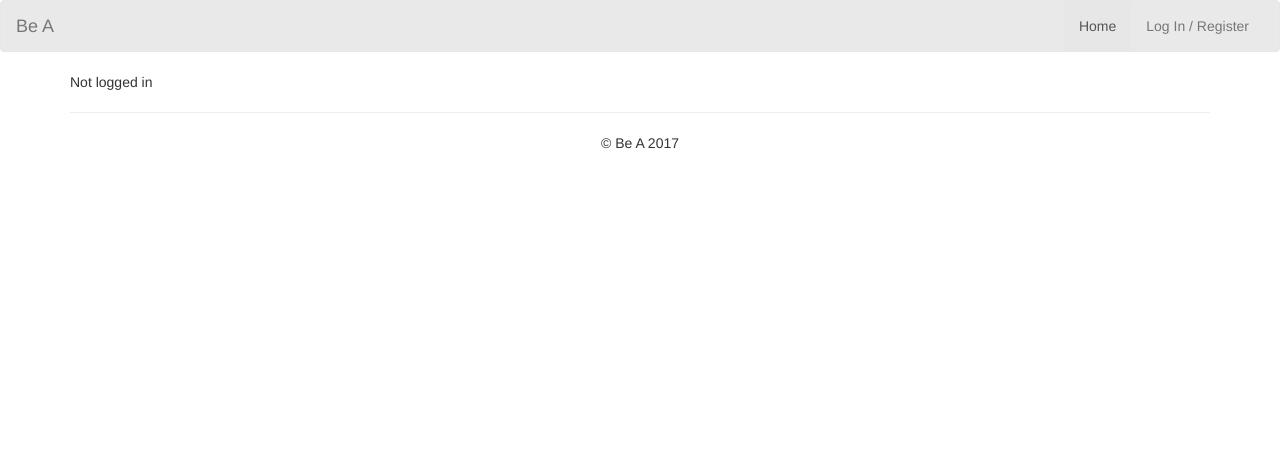
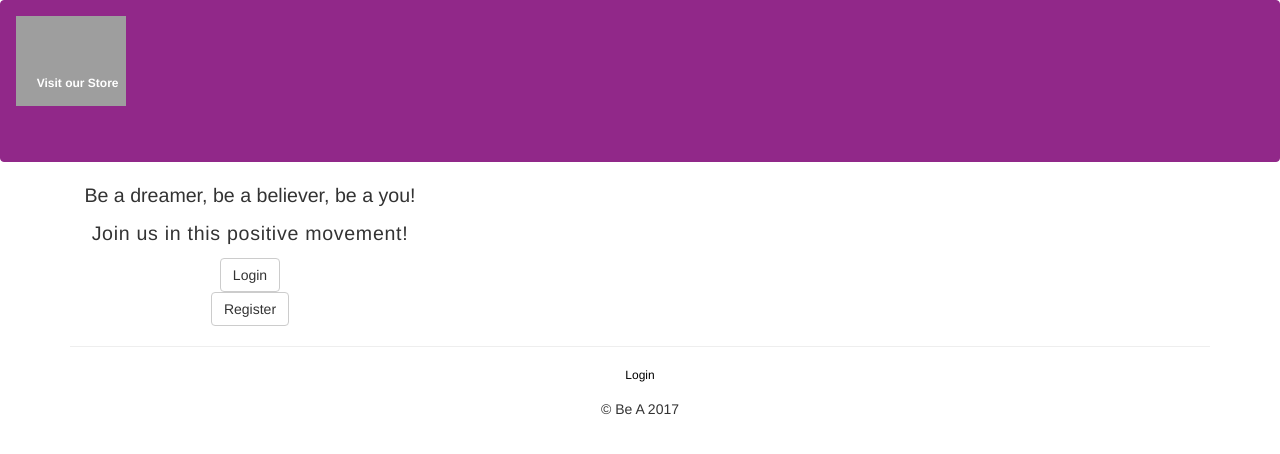
Before and after one commit to vivaelnino9/beamobile, a Django app: page / in a window 1280 px wide. Shown: the top 454 px of the page. Run offline with Django 3.2, Linux system fonts and the light colour scheme; some libraries are stand-ins or nearby versions; grey boxes are pictures that could not be loaded.

Commit message:
change nav and some ui

```diff
--- a/bea_app/static/css/project.css
+++ b/bea_app/static/css/project.css
@@ -1,5 +1,17 @@
+body {
+    overflow-x: hidden;
+    width: 100%;
+    position: relative
+}
 footer {
     text-align: center;
+}
+.footerRow {
+    margin-bottom: 5px;
+    font-size: 12px;
+}
+.footerLink {
+    color: black;
 }
 select {
     border: 1px solid #ccc;
@@ -15,10 +27,22 @@ input, select {
 /* Nav Bar*/
 
 .navbar {
-    background-color: #eae9e9;
+    background-color: #912889;
+    border-color: #912889;
+}
+.navbar-header, .navbar-nav {
+    min-height: 110px;
+}
+.navbar-nav {
+    padding: 10%;
 }
 .navbar-default .navbar-toggle:focus, .navbar-default .navbar-toggle:hover {
     background-color: transparent;
+}
+.nav-item.nav-link {
+    color: white;
+    font-size: 12px;
+    font-weight: bold;
 }
 
 /* endNavBar */
--- a/bea_app/templates/base.html
+++ b/bea_app/templates/base.html
@@ -20,9 +20,7 @@
     <div id="content" class="container">
     {% block content %}{% endblock %}
     <hr>
-    <footer>
-    <p>© Be A 2017</p>
-    </footer>
+    {% include "footer.html" %}
     </div>
     <!-- Include all compiled plugins (below), or include individual files as needed -->
     <script src="https://maxcdn.bootstrapcdn.com/bootstrap/3.3.7/js/bootstrap.min.js" integrity="sha384-Tc5IQib027qvyjSMfHjOMaLkfuWVxZxUPnCJA7l2mCWNIpG9mGCD8wGNIcPD7Txa" crossorigin="anonymous"></script>
--- a/bea_app/templates/challenge_detail.html
+++ b/bea_app/templates/challenge_detail.html
@@ -17,8 +17,8 @@
         {% endif %}
       </div><hr>
       <div class="col-md-4">
-        <p class="footerButton"><a class="footerButtonLink" href="{% url 'accept_challenge' challenge.id %}" role="button">Accept this Challenge</a></p>
-        <p class="footerButton"><a class="footerButtonLink" href="{% url 'challenge_list' %}" role="button">Do This Later</a></p>
+        {% if status == 'Pending' %}<p class="footerButton"><a class="footerButtonLink" href="{% url 'accept_challenge' challenge.id %}" role="button">Accept this Challenge</a></p>{% endif %}
+        <p class="footerButton"><a class="footerButtonLink" href="{% url 'challenge_list' %}" role="button">Back to list</a></p>
         <p class="footerButton"><a class="footerButtonLink" target="_blank" href="https://www.yellowpages.com/" role="button">Show Yellowpages.com</a></p>
       </div>
     </div>
--- a/bea_app/templates/challenge_list.html
+++ b/bea_app/templates/challenge_list.html
@@ -26,7 +26,7 @@
       <div class="row">
         <div class="col-md-4">
           <h3 class="sectionTitle">Acts</h3>
-          <p>Donec id elit non mi porta gravida at eget metus. Fusce dapibus, tellus ac cursus commodo, tortor mauris condimentum nibh.</p>
+          <p>Share your words about some good you've brought into the world by your actions.</p>
           <p><a class="btn btn-default" href="{% url 'act_entry' %}" role="button">Go there »</a></p>
         </div>
       </div><hr>
--- /dev/null
+++ b/bea_app/templates/footer.html
@@ -0,0 +1,9 @@
+<footer>
+  <ul style="list-style-type: none;text-align:center;padding-left:0px;">
+  <li class="footerRow">{% if request.user.is_anonymous %}<a class="footerLink" href="{% url 'login' %}">Login</a>{% else %}<a class="footerLink" href="{% url 'logout' %}">Logout, {{ request.user.first_name }}!</a><br></li>
+  <!-- <li class="footerRow"><a class="footerLink" href="{% url 'challenge_list' %}">Current Challenges</a></li>
+  <li class="footerRow"><a class="footerLink" href="{% url 'friend_activity' %}">Friends Activity</a></li> -->
+  {% endif %}
+  </ul>
+  <p style="margin-top:15px;">© Be A 2017</p>
+</footer>
--- a/bea_app/templates/index.html
+++ b/bea_app/templates/index.html
@@ -2,9 +2,16 @@
 {% load staticfiles %}
 
 {% block content %}
-{% if not user.is_anonymous %}
-Hello, {{ user.first_name }}!
-{% else %}
-Not logged in
-{% endif %}
+ <div class="row center">
+   <div class="col-md-12">
+     <div class="row">
+       <div class="col-md-4">
+         <p style="font-size:1.4em;">Be a dreamer, be a believer, be a you!</p>
+         <p style="font-size:1.4em;letter-spacing:.7px;font-weight:300;">Join us in this positive movement!</p>
+         <a href="{% url 'login' %}" class="btn btn-default">Login</a><br>
+          <a href="{% url 'register' -1 %}" class="btn btn-default">Register</a>
+       </div>
+     </div>
+   </div>
+ </div>
 {% endblock %}
--- a/bea_app/templates/navigation.html
+++ b/bea_app/templates/navigation.html
@@ -1,54 +1,11 @@
 <nav class="navbar navbar-default">
   <div class="container-fluid">
-  <!-- Brand and toggle get grouped for better mobile display -->
     <div class="navbar-header">
-      <button type="button" class="navbar-toggle collapsed" data-toggle="collapse" data-target="#bs-example-navbar-collapse-1" aria-expanded="false">
-      <span class="sr-only">Toggle navigation</span>
-      <span class="icon-bar"></span>
-      <span class="icon-bar"></span>
-      <span class="icon-bar"></span>
-      </button>
-      <a class="navbar-brand" href="{% url 'index' %}">Be A</a>
+      <a class="navbar-brand" href="{% url 'index' %}"><img src="https://s3.amazonaws.com/beamobile/bea_logo2.png" width="110" height="90" alt="Be A Logo"></a>
+      <div class="navbar-nav">
+        <a class="nav-item nav-link" href="http://be-a.rocks" target="_blank">Visit our Store</a>
+      </div>
     </div>
 
-    <!-- Collect the nav links, forms, and other content for toggling -->
-    <div class="collapse navbar-collapse" id="bs-example-navbar-collapse-1">
-      <!-- code for the right side of the navbar -->
-      <ul class="nav navbar-nav navbar-right">
-        <li class="nav-link active">
-          <a href="{% url 'index' %}">Home <span class="sr-only">(current)</span></a>
-        </li>
-        {% if user.is_anonymous %}
-        <li class="nav-link">
-          <a href="{% url 'login' %}">Log In / Register</a>
-        </li>
-        {% else %}
-        <li class="nav-link">
-          <a href="{% url 'challenge_list' %}">Challenge List</a>
-        </li>
-        <li class="nav-link">
-          <a href="{% url 'my_activity' %}">My Activity</a>
-        </li>
-        <li class="nav-link">
-          <a href="{% url 'friend_activity' %}">Friend Activity</a>
-        </li>
-        <li class="nav-link">
-          <a href="{% url 'logout' %}">Log Out</a>
-        </li>
-        {% endif %}
-        <!-- <li class="dropdown">
-          <a href="#" class="dropdown-toggle" data-toggle="dropdown" role="button" aria-haspopup="true" aria-expanded="false">Dropdown<span class="caret"></span></a>
-          <ul class="dropdown-menu">
-            <li><a href="#">Action</a></li>
-            <li><a href="#">Another action</a></li>
-            <li><a href="#">Something else here</a></li>
-            <li role="separator" class="divider"></li>
-            <li><a href="#">Separated link</a></li>
-            <li role="separator" class="divider"></li>
-            <li><a href="#">One more separated link</a></li>
-          </ul>
-        </li> -->
-      </ul>
-    </div>
   </div>
 </nav>
--- a/bea_app/urls.py
+++ b/bea_app/urls.py
@@ -20,4 +20,5 @@ urlpatterns = [
     url(r'^friend_request/$', views.friend_request, name='friend_request'),
     url(r'^friend_activity/$', views.friend_activity, name='friend_activity'),
     url(r'^accept_reject_request/(?P<request_id>[\w|\W]+)/(?P<accept>\d+)/$', views.accept_reject_request, name='accept_reject_request'),
+    url(r'^remove_friend/(?P<friend_id>[\w|\W]+)/$', views.remove_friend, name='remove_friend'),
 ]
--- a/bea_app/views.py
+++ b/bea_app/views.py
@@ -17,6 +17,7 @@ from .forms import *
 from .models import *
 
 def index(request):
+    if not request.user.is_anonymous():return HttpResponseRedirect(reverse('challenge_list'))
     return render(request,'index.html')
 
 def register(request,friend_id):
@@ -144,6 +145,8 @@ def my_activity(request):
 @login_required
 def friend_request(request):
     user = request.user
+    sent = False
+    already_friends = False
     if request.method == 'POST':
         email = request.POST.get('email')
         msg = 'Hi! ' + user.get_full_name() + ' would like to add you!'
@@ -155,11 +158,14 @@ def friend_request(request):
                     other_user,    # recipient
                     message=msg
                 )
+                sent = True
             else:
-                pass
+                already_friends = True
         except ObjectDoesNotExist:
             send_request_email(request,user,email)
     return render(request,'friend_request.html',{
+        'sent':sent,
+        'already':already_friends,
     })
 
 @login_required
@@ -178,6 +184,12 @@ def accept_reject_request(request,request_id,accept):
     friend_request.accept() if int(accept) == 1 else friend_request.reject()
     return HttpResponseRedirect(reverse('friend_activity'))
 
+@login_required
+def remove_friend(request,friend_id):
+    user = request.user
+    friend = User.objects.get(pk=friend_id)
+    Friend.objects.remove_friend(user, friend)
+    return HttpResponseRedirect(reverse('friend_activity'))
 ########## HELPERS ###########
 
 def check_login(request):
--- a/beamobile/settings.py
+++ b/beamobile/settings.py
@@ -146,7 +146,7 @@ STATICFILES_STORAGE = 'whitenoise.django.GzipManifestStaticFilesStorage'
 # Email Settings
 EMAIL_USE_TLS = True
 EMAIL_HOST = 'smtp.gmail.com'
-EMAIL_HOST_USER = 'mcbride.lucas9@gmail.com'
+EMAIL_HOST_USER = 'be.a.challenges@gmail.com'
 try:
     EMAIL_HOST_PASSWORD = os.environ['EMAIL_HOST_PASSWORD']
 except KeyError:
```
Also changed, not shown: bea_app/templates/friend_request.html (+12 -0 lines).
